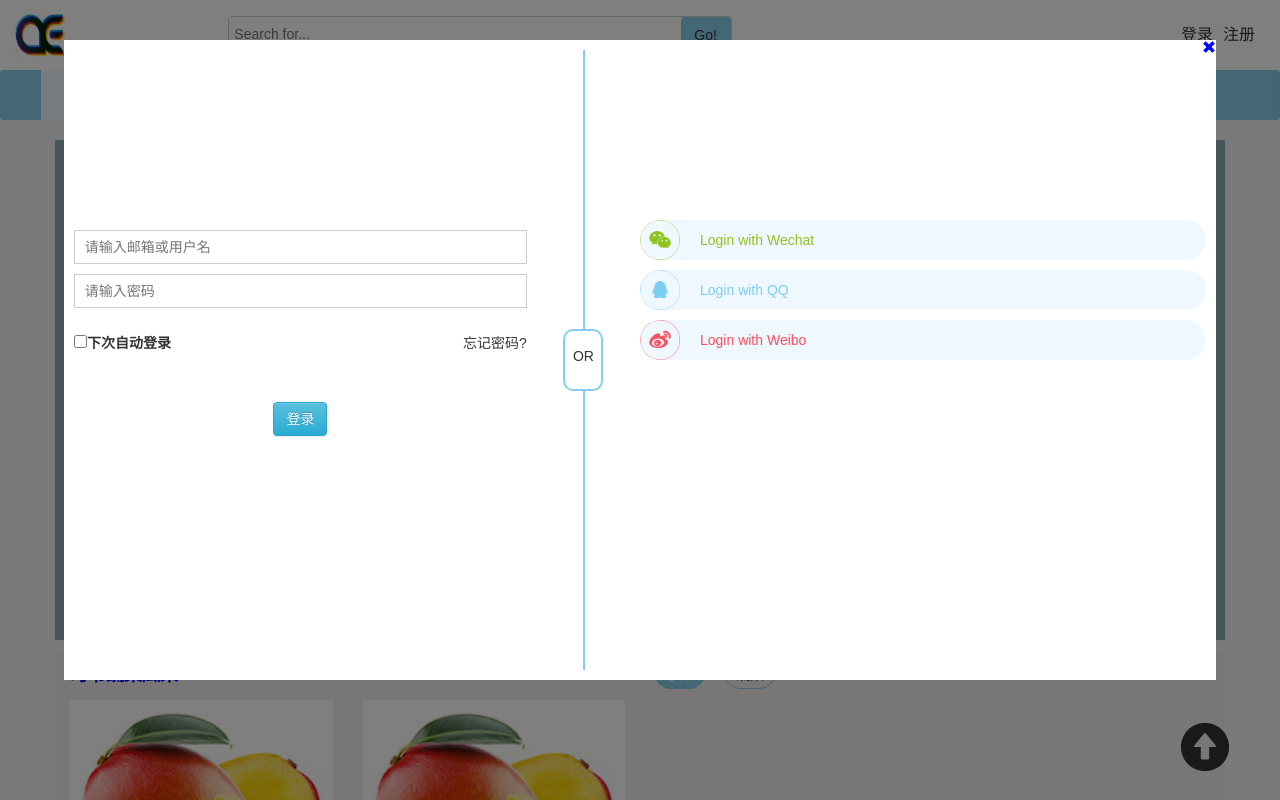
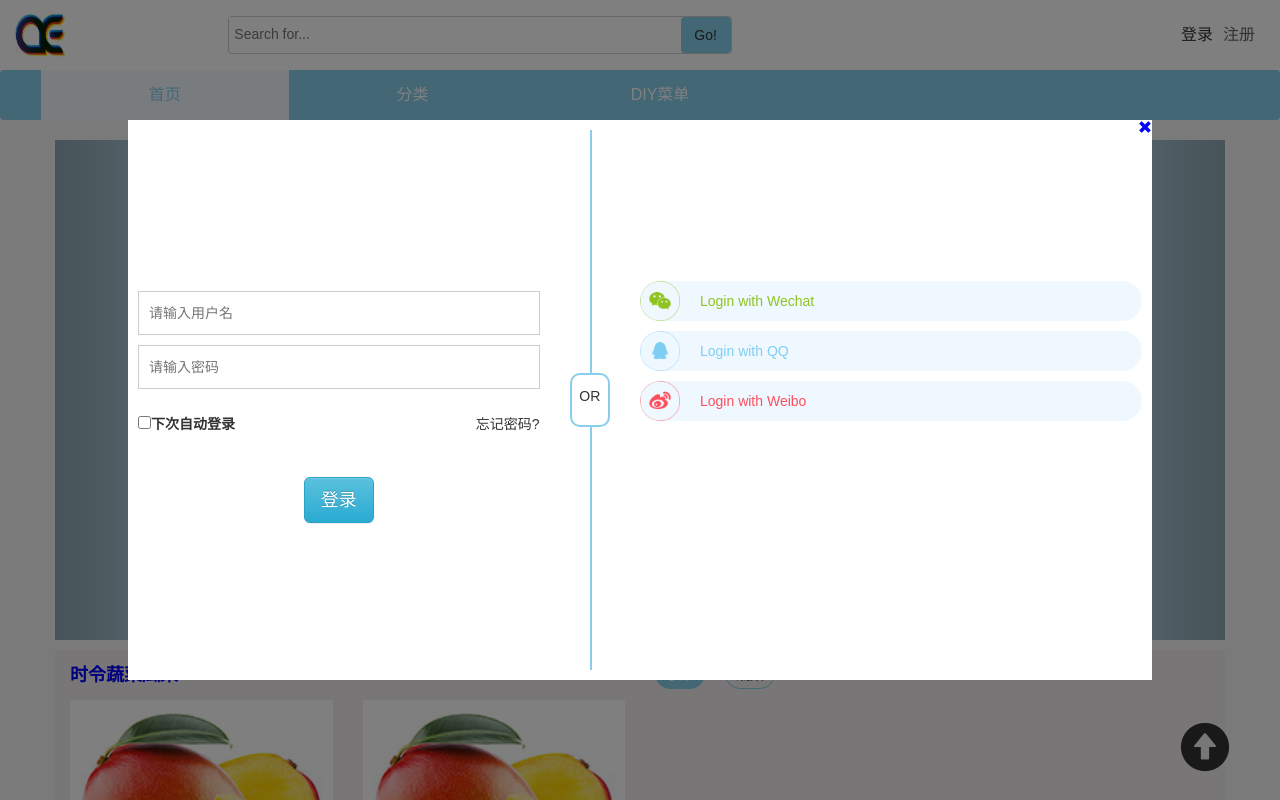
Before and after one commit to Emma-1024/aemenu, a React (Create React App) app: page / in a window 1280 px wide. Both pictures are taken after a click on the element "登录". Shown: the top 800 px of the page. Built offline with nearby package versions, Linux system fonts and the light colour scheme.

Commit message:
Add Register component

```diff
--- a/src/components/Header.js
+++ b/src/components/Header.js
@@ -1,7 +1,8 @@
 import React, { Component } from 'react'
-import { Grid, Row, Col } from 'react-bootstrap';
-import '../css/header.css';
-import Login from './Login';
+import { Grid, Row, Col } from 'react-bootstrap'
+import Login from './Login'
+import Register from './Register'
+import '../css/header.css'
 
 class Header extends Component {
   render() {
@@ -27,7 +28,8 @@ class Header extends Component {
               <div className="App-user pull-right" >
                 {/* <span className="login" onClick={ () => this._loginModel() }>登录</span> */}
                 <Login></Login>
-                <span className="register">注册</span>
+                <Register></Register>
+                {/* <span className="register">注册</span> */}
               </div>
             </Col>
           </Row>
--- a/src/components/Home.js
+++ b/src/components/Home.js
@@ -22,7 +22,7 @@ class Home extends Component {
     }
 
     this.carouselData = [
-      { id: 1, url: week1, name: "超级烹饪大蛋糕", description: "香浓诱人的巧克力口味；柔软的口感、甜蜜的味道,完美的全巧克力蛋糕经得起各种口味的挑剔.表面富有曲线美的巧克力花纹与蛋糕的名称相得益彰。" },
+      { id: 1, url: "http://192.168.1.44:8080/img/witcher.jpg", name: "超级烹饪大蛋糕", description: "香浓诱人的巧克力口味；柔软的口感、甜蜜的味道,完美的全巧克力蛋糕经得起各种口味的挑剔.表面富有曲线美的巧克力花纹与蛋糕的名称相得益彰。" },
       { id: 2, url: week2, name: "超级烹饪大蛋糕", description: "香浓诱人的巧克力口味；柔软的口感、甜蜜的味道,完美的全巧克力蛋糕经得起各种口味的挑剔.表面富有曲线美的巧克力花纹与蛋糕的名称相得益彰。" },
       { id: 3, url: week3, name: "超级烹饪大蛋糕", description: "香浓诱人的巧克力口味；柔软的口感、甜蜜的味道,完美的全巧克力蛋糕经得起各种口味的挑剔.表面富有曲线美的巧克力花纹与蛋糕的名称相得益彰。" },
     ]
--- a/src/components/Login.js
+++ b/src/components/Login.js
@@ -1,57 +1,7 @@
 import React, { Component } from 'react'
-import { Button, Glyphicon } from 'react-bootstrap';
-import '../css/index.css'
+import { Button, Glyphicon } from 'react-bootstrap'
+import PopupLogin from './PopupLogin'
 import '../css/login.css'
-
-class Popup extends Component {
-  render() {
-    return (
-      <div className="popup">
-        <div className="popup_inner">
-          <form id="login_form" action="#" method="post">
-            <div className="loginitem">
-              <input type="text" placeholder="&nbsp;&nbsp;请输入邮箱或用户名"/>
-            </div>
-            <div className="loginitem">
-              <input type="text" placeholder="&nbsp;&nbsp;请输入密码"/>
-            </div>
-            <div className="loginitem">
-              <label>
-                <input type="checkbox" className="check"/>下次自动登录
-              </label>
-              <a href="">忘记密码?</a>
-            </div>
-            <div className="loginbtn">
-              <Button bsStyle="info">登录</Button>
-            </div>
-            <div bsSize="xsmall" className="closebtn" onClick={this.props.closePopup}>
-              <Glyphicon glyph="remove"/>
-            </div>
-          </form>
-          <div className="line">
-            <div className="bar bartop"></div>
-            <div className="login-or">OR</div>
-            <div className="bar barbottom"></div>
-          </div>
-          <div className="login-social-buttons">
-            <a href="" className="social">
-              <div className="bmg"></div>
-              <span>Login with Wechat</span>
-            </a>
-            <a href="" className="social">
-              <div className="bmg"></div>
-              <span>Login with QQ</span>
-            </a>
-            <a href="" className="social">
-              <div className="bmg"></div>
-              <span>Login with Weibo</span>
-            </a>
-          </div>
-        </div>
-      </div>
-    )
-  }
-}
 
 class Login extends Component {
   constructor() {
@@ -70,9 +20,9 @@ class Login extends Component {
       <div className="loginmodel">
         <span className="login" onClick={this._togglePopup.bind(this)}>登录</span>
         {this.state.showPopup ?
-          <Popup
-            closePopup={this._togglePopup.bind(this)}
-          ></Popup>
+          <div>
+            <PopupLogin closePopup={ this._togglePopup.bind(this) }></PopupLogin>
+        </div>
           : null
         }
       </div>
--- a/src/components/Nav.js
+++ b/src/components/Nav.js
@@ -42,14 +42,15 @@ class Nav extends Component {
       </div>
     )
   }
-  _changeActive(index) {
-    var active = this.state.active
-    active.forEach( (item,index) => {
-      active[index] = ''
-    })
-    active[index] = 'active'
-    this.setState({ active: active })
-  }
+  /*废弃方法*/
+  // _changeActive(index) {
+  //   var active = this.state.active
+  //   active.forEach( (item,index) => {
+  //     active[index] = ''
+  //   })
+  //   active[index] = 'active'
+  //   this.setState({ active: active })
+  // }
 }
 
 export default Nav
--- /dev/null
+++ b/src/components/PopupLogin.js
@@ -0,0 +1,55 @@
+import React, { Component } from 'react'
+import { Button, Glyphicon } from 'react-bootstrap'
+import '../css/popuplogin.css'
+
+
+class PopupLogin extends Component {
+  render() {
+    return (
+      <div className="popup">
+        <div className="popup_inner">
+          <form id="login_form" action="#" method="post">
+            <div className="loginitem">
+              <input type="text" placeholder="请输入用户名"/>
+            </div>
+            <div className="loginitem">
+              <input type="text" placeholder="请输入密码"/>
+            </div>
+            <div className="loginitem">
+              <label>
+                <input type="checkbox" className="check"/>下次自动登录
+              </label>
+              <a href="">忘记密码?</a>
+            </div>
+            <div className="loginbtn">
+              <Button bsSize="large" bsStyle="info">登录</Button>
+            </div>
+            <div bssize="xsmall" className="closebtn" onClick={this.props.closePopup}>
+              <Glyphicon glyph="remove"/>
+            </div>
+          </form>
+          <div className="line">
+            <div className="bar bartop"></div>
+            <div className="login-or">OR</div>
+            <div className="bar barbottom"></div>
+          </div>
+          <div className="login-social-buttons">
+            <a href="" className="social">
+              <div className="bmg"></div>
+              <span>Login with Wechat</span>
+            </a>
+            <a href="" className="social">
+              <div className="bmg"></div>
+              <span>Login with QQ</span>
+            </a>
+            <a href="" className="social">
+              <div className="bmg"></div>
+              <span>Login with Weibo</span>
+            </a>
+          </div>
+        </div>
+      </div>
+    )
+  }
+}
+export default PopupLogin
--- /dev/null
+++ b/src/components/Register.js
@@ -0,0 +1,65 @@
+import React, { Component } from 'react'
+import { Button, Glyphicon } from 'react-bootstrap'
+import '../css/register.css'
+
+class Popup extends Component {
+  render() {
+    return (
+      <div className="register_popup">
+        <div className="register_popup_inner">
+          <form id="register_form" action="#" method="post">
+            <div className="registeritem">
+              <input type="text" placeholder="请输入用户名"/>
+            </div>
+            <div className="registeritem">
+              <input type="text" placeholder="请输入密码"/>
+            </div>
+            <div className="registeritem">
+              <input type="text" placeholder="请再次输入密码"/>
+            </div>
+            <div className="registeritem">
+              <label>
+                <input type="checkbox" className="check"/> 已阅读协议 <a className="alink" href="">协议内容</a>
+              </label>
+            </div>
+            <div className="registerbtn">
+              <Button bsSize="large" bsStyle="danger">注册</Button>
+            </div>
+            <div bssize="xsmall" className="closebtn" onClick={this.props.closePopup}>
+              <Glyphicon glyph="remove"/>
+            </div>
+          </form>
+        </div>
+      </div>
+    )
+  }
+}
+
+class Register extends Component {
+  constructor() {
+    super()
+    this.state = {
+      showPopup: false
+    }
+  }
+  _togglePopup() {
+    this.setState({
+      showPopup: !this.state.showPopup
+    })
+  }
+  render() {
+    return (
+      <div className="registermodel">
+        <span className="login" onClick={this._togglePopup.bind(this)}>注册</span>
+        {this.state.showPopup ?
+          <Popup
+            closePopup={this._togglePopup.bind(this)}
+          ></Popup>
+          : null
+        }
+      </div>
+    )
+  }
+}
+
+export default Register
--- a/src/css/login.css
+++ b/src/css/login.css
@@ -1,52 +1,6 @@
 .loginmodel {
   position: relative;
-  display: inline;
-}
-.popup {
-  position: fixed;
-  top: 0;
-  left: 0;
-  right: 0;
-  bottom: 0;
-  background-color: rgba(0,0,0, 0.5);
-}
-.popup_inner {
-  position: absolute;
-  left: 5%;
-  right: 5%;
-  top: 5%;
-  bottom: 15%;
-  padding: 10px;
-  display: flex;
-  flex-wrap: wrap;
-  background: #fff;
-}
-.popup_inner form{
-  width: 45%;
-  padding-top: 15%;
-  padding-right: 5%;
-}
-.popup_inner input:not(.check){
-  line-height: 30px;
-  border: 1px solid #ccc;
-  margin-top: 10px;
-  width: 100%;
-}
-.popup_inner .closebtn {
-  position: absolute;
-  right: -4px;
-  top: 12px;
-}
-.loginitem {
-  display: flex;
-  justify-content: space-between;
-}
-.loginbtn {
-  margin: 0 auto;
-  display: table;
-}
-.loginitem>a:hover{
-  color: skyblue;
+  display: inline-block;
 }
 .line{
   position: relative;
@@ -69,7 +23,7 @@
   left: -20px;
   width: 40px;
   height: 10%;
-  line-height: 51px;
+  line-height: 43px;
   text-align: center;
   border: 2px solid skyblue;
   border-radius: 10px;
--- /dev/null
+++ b/src/css/popuplogin.css
@@ -0,0 +1,47 @@
+.popup {
+  position: fixed;
+  top: 0;
+  left: 0;
+  right: 0;
+  bottom: 0;
+  background-color: rgba(0,0,0, 0.5);
+}
+.popup_inner {
+  position: absolute;
+  left: 10%;
+  right: 10%;
+  top: 15%;
+  bottom: 15%;
+  padding: 10px;
+  display: flex;
+  flex-wrap: wrap;
+  background: #fff;
+}
+.popup_inner form{
+  width: 45%;
+  padding-top: 15%;
+  padding-right: 5%;
+}
+.popup_inner input:not(.check){
+  line-height: 40px;
+  padding-left: 10px;
+  border: 1px solid #ccc;
+  margin-top: 10px;
+  width: 100%;
+}
+.popup_inner .closebtn {
+  position: absolute;
+  right: -4px;
+  top: 12px;
+}
+.loginitem {
+  display: flex;
+  justify-content: space-between;
+}
+.loginbtn {
+  margin: 0 auto;
+  display: table;
+}
+.loginitem>a:hover{
+  color: skyblue;
+}
--- /dev/null
+++ b/src/css/register.css
@@ -0,0 +1,59 @@
+.registermodel {
+  position: relative;
+  display: inline-block;
+}
+.register_popup {
+  position: fixed;
+  top: 0;
+  left: 0;
+  right: 0;
+  bottom: 0;
+  background-color: rgba(0,0,0, 0.5);
+}
+.register_popup_inner {
+  position: absolute;
+  left: 10%;
+  right: 10%;
+  top: 15%;
+  bottom: 15%;
+  padding: 10px;
+  display: flex;
+  flex-wrap: wrap;
+  background: #fff;
+}
+.register_popup_inner form{
+  width: 70%;
+  margin: 5% auto;
+  padding: 50px;
+  background-color: rgb(236, 235, 235);
+}
+.register_popup_inner input:not(.check){
+  line-height: 40px;
+  padding-left: 10px;
+  border: 1px solid #ccc;
+  margin-top: 10px;
+  width: 100%;
+}
+.register_popup_inner .closebtn {
+  position: absolute;
+  right: -4px;
+  top: 12px;
+}
+.registeritem {
+  display: flex;
+  justify-content: space-between;
+}
+.alink {
+  color: red;
+}
+.alink:hover{
+  color: red;
+  text-decoration: underline;
+}
+.registerbtn {
+  margin: 0 auto;
+  display: table;
+}
+.registeritem>a:hover{
+  color: skyblue;
+}
```
Also changed, not shown: src/components/Diymenu.js (+22 -2 lines).
